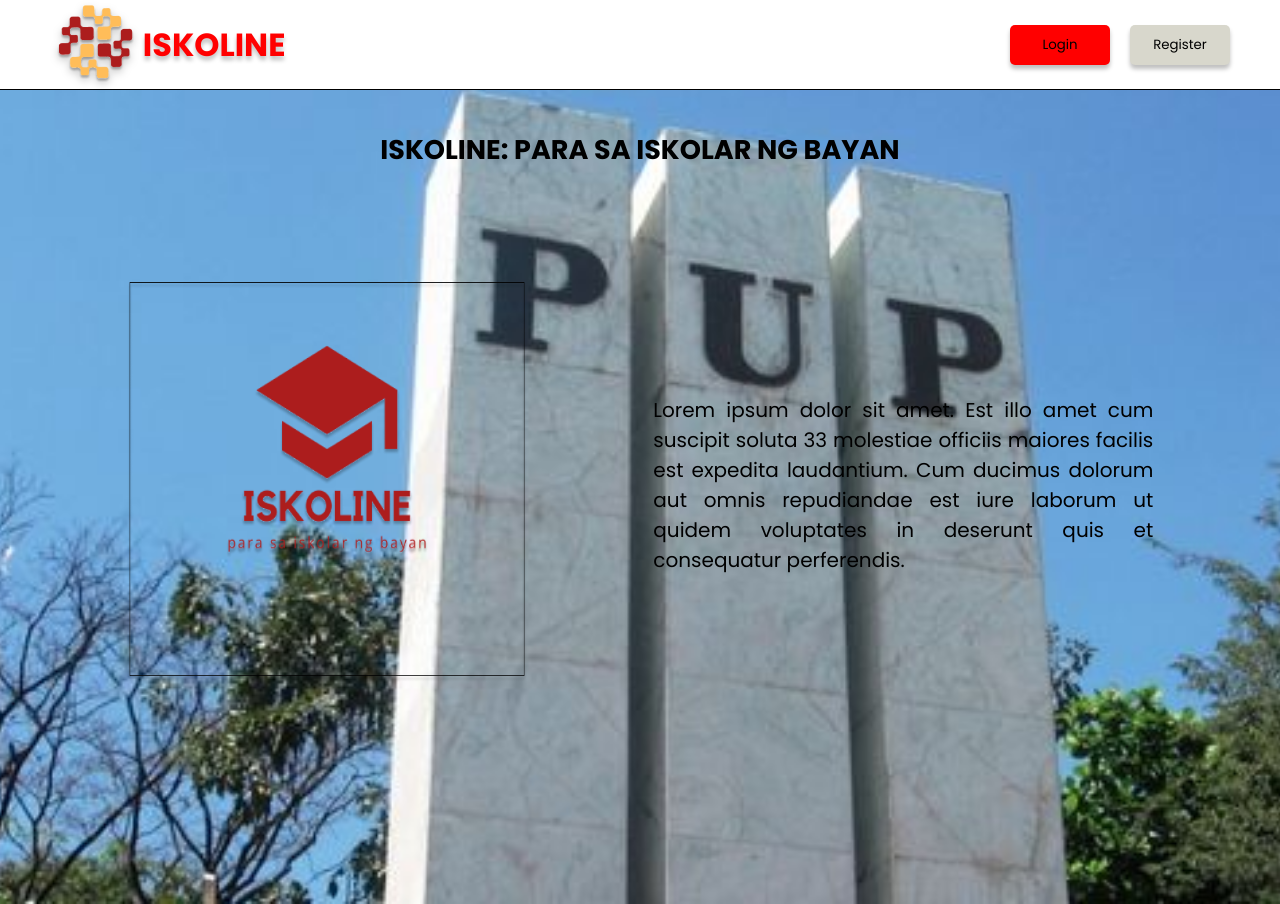
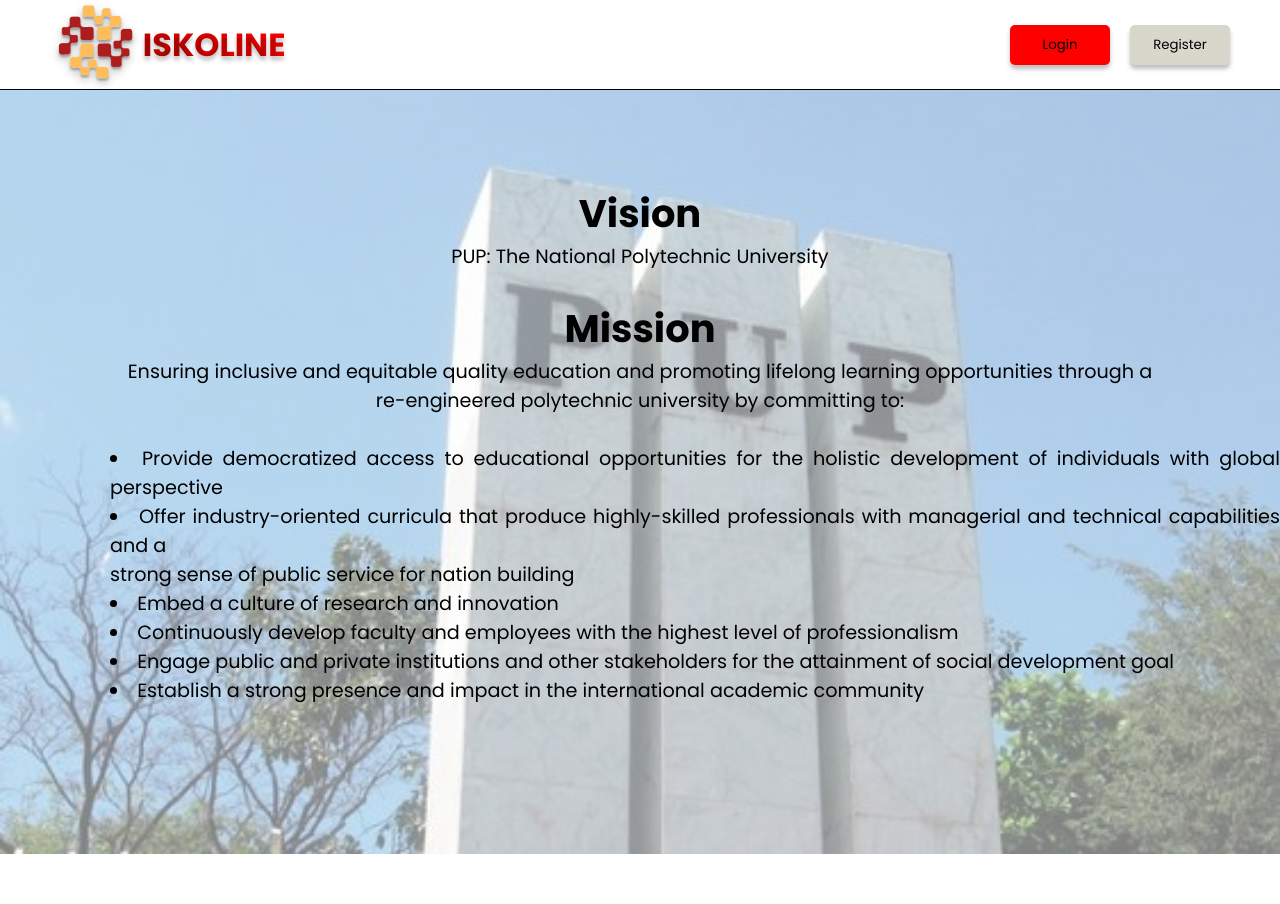
Before and after one commit to Iskademia/iskoline, a Django app: page / in a window 1280 px wide. Run offline with Django 3.2, Linux system fonts and the light colour scheme.

Commit message:
landing page

```diff
--- a/static/landing_page.css
+++ b/static/landing_page.css
@@ -26,7 +26,10 @@ nav{
     display: flex;
     justify-content: center;
     align-items: center;
-    color: red;
+    /* color: red; */
+    background: -webkit-linear-gradient(right, #FF0000, #9F0606);
+    -webkit-background-clip: text;
+    -webkit-text-fill-color: transparent;
     margin-left: 50px;
     font-weight: 700;
     text-shadow: 0px 4px 4px rgba(0, 0, 0, 0.25);
@@ -73,11 +76,24 @@ nav{
     height: 90vh;
     display: flex;
     flex-direction: column;
-    background: url("../media/background.jpg") no-repeat center;
+    /* background: url("../media/background.jpg") no-repeat center;
     background-size: cover;
-    background-attachment: fixed;
+    background-attachment: fixed; */
     width: 100vw;
+    /* opacity: 0.5; */
+    position: relative;
+    text-align: center;
 }
+
+.demo-bg {
+    opacity: 0.5;
+    position: absolute;
+    left: 0;
+    top: 0;
+    width: 100%;
+    height: auto;
+}
+
 .iskoline{
     margin-top: 40px;
     display: flex;
@@ -85,31 +101,50 @@ nav{
     align-items: center;
     font-size: large;
 }
+
 .iskoline-info{
     display: flex;
     justify-content: space-evenly;
     align-items: center;
     flex-direction: row;
     height: 630px;
+    position: relative;
 }
-.iskoline-logo{
+
+/* .iskoline-logo{
     justify-content: center;
     align-items: center;
     flex-wrap: wrap;
     height: 400px;
     width: 400px;
+} */
+
+.description {
+    font-size: larger;
 }
-.description p{
+
+.description p {
     text-align: justify;
+    justify-content: center;
     display: flex;
     align-items: center;
-    justify-content: center;
-    width: 500px;
-    height: 500px;
+    /* width: 500px;
+    height: 500px; */
     color: black;
-    font-size: 20px;
+    font-size: 50px;
 }
+
+.description li {
+    text-align: justify;
+    margin-left: 110px;
+}
+
 .buttons a{
     text-decoration: none;
     color: black;
 }
+
+.content {
+    text-align: justify;
+    align-items: center;
+}
--- a/student/templates/home/announcement.html
+++ b/student/templates/home/announcement.html
@@ -23,7 +23,11 @@
         <div class="row justify-content-center mt-3">
             <div class="col-md-10 col-sm-12 border-bottom position-relative">
                 <div>
-                    <img class="rounded-circle post-img" height="50" width="50" src="{{ post.author.profile.picture.url }}" />
+                    {% if post.author.profile.picture %}
+                    <img class="rounded-circle mr-3" height="50" width="50" src="{{ post.author.profile.picture.url }}" />
+                    {% else %}
+                    <img src="https://res.cloudinary.com/dmagk9gck/image/upload/v1652844857/media/uploads/default_u8embw.jpg" class="rounded-circle mr-3" width="50" height="50" />
+                    {% endif %}
                     <a class="profile-link" href="{% url 'profile' post.author.profile.pk %}">{{ post.author }}</a> {{ post.date | date:"F d, Y"}}
                 </div>
                 <div class="position-relative">
--- a/student/templates/home/index.html
+++ b/student/templates/home/index.html
@@ -6,7 +6,7 @@
     <meta http-equiv="X-UA-Compatible" content="IE=edge">
     <meta name="viewport" content="width=device-width, initial-scale=1.0">
     <link rel="stylesheet" href="{% static 'landing_page.css' %}">
-    <title>Document</title>
+    <title>Iskoline</title>
 </head>
 <body>
     <div class="container">
@@ -21,13 +21,31 @@
             </div>
         </div>
         <div class="body">
+            <img
+                class="demo-bg"
+                src="../media/background.jpg"
+                alt=""
+            >
             <div class="iskoline">
-                <h2>ISKOLINE: PARA SA ISKOLAR NG BAYAN</h2>
             </div>
             <div class="iskoline-info">
-                <div><img src="../media/iskoline.png" class="iskoline-logo" alt="iskoline-image"></div>
+                <!-- <div><img src="../media/iskoline.png" class="iskoline-logo" alt="iskoline-image"></div> -->
                 <div class="description">
-                    <p>Lorem ipsum dolor sit amet. Est illo amet cum suscipit soluta 33 molestiae officiis maiores facilis est expedita laudantium. Cum ducimus dolorum aut omnis repudiandae est iure laborum ut quidem voluptates in deserunt quis et consequatur perferendis.</p>
+                    <p><h1>Vision</h1>
+                        PUP: The National Polytechnic University <br><br>
+
+                        <h1>Mission</h1>
+                        Ensuring inclusive and equitable quality education and promoting lifelong learning opportunities through a <br>
+                        re-engineered polytechnic university by committing to: <br><br>
+
+                        <li>Provide democratized access to educational opportunities for the holistic development of individuals with global perspective
+                        <li>Offer industry-oriented curricula that produce highly-skilled professionals with managerial and technical capabilities and a <br> strong sense of public service for nation building
+                        <li>Embed a culture of research and innovation
+                        <li>Continuously develop faculty and employees with the highest level of professionalism
+                        <li>Engage public and private institutions and other stakeholders for the attainment of social development goal
+                        <li>Establish a strong presence and impact in the international academic community
+
+                    </p>
                 </div>
             </div>
         </div>
```
Also changed, not shown: static/index.css (+14 -19 lines), static/style.css (+32 -12 lines), db.sqlite3.
